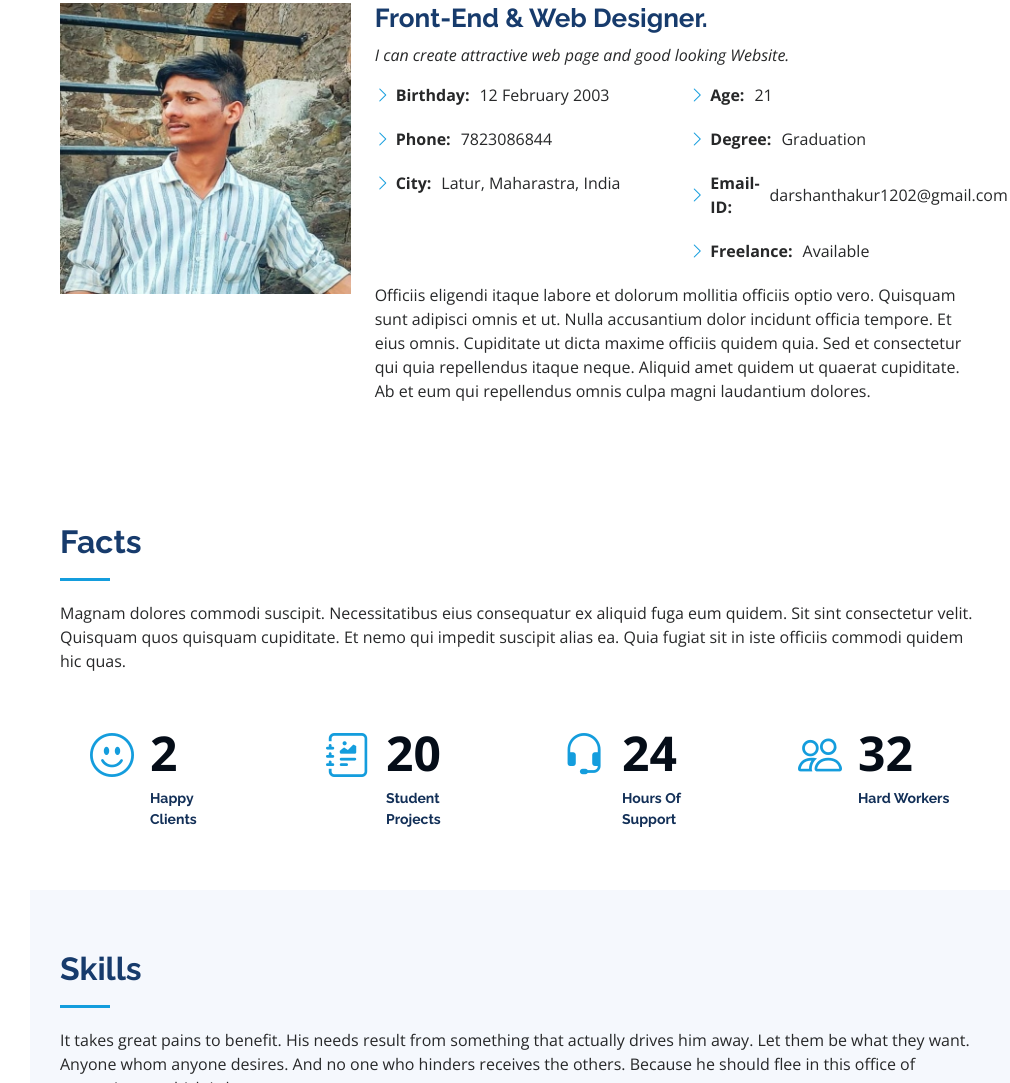
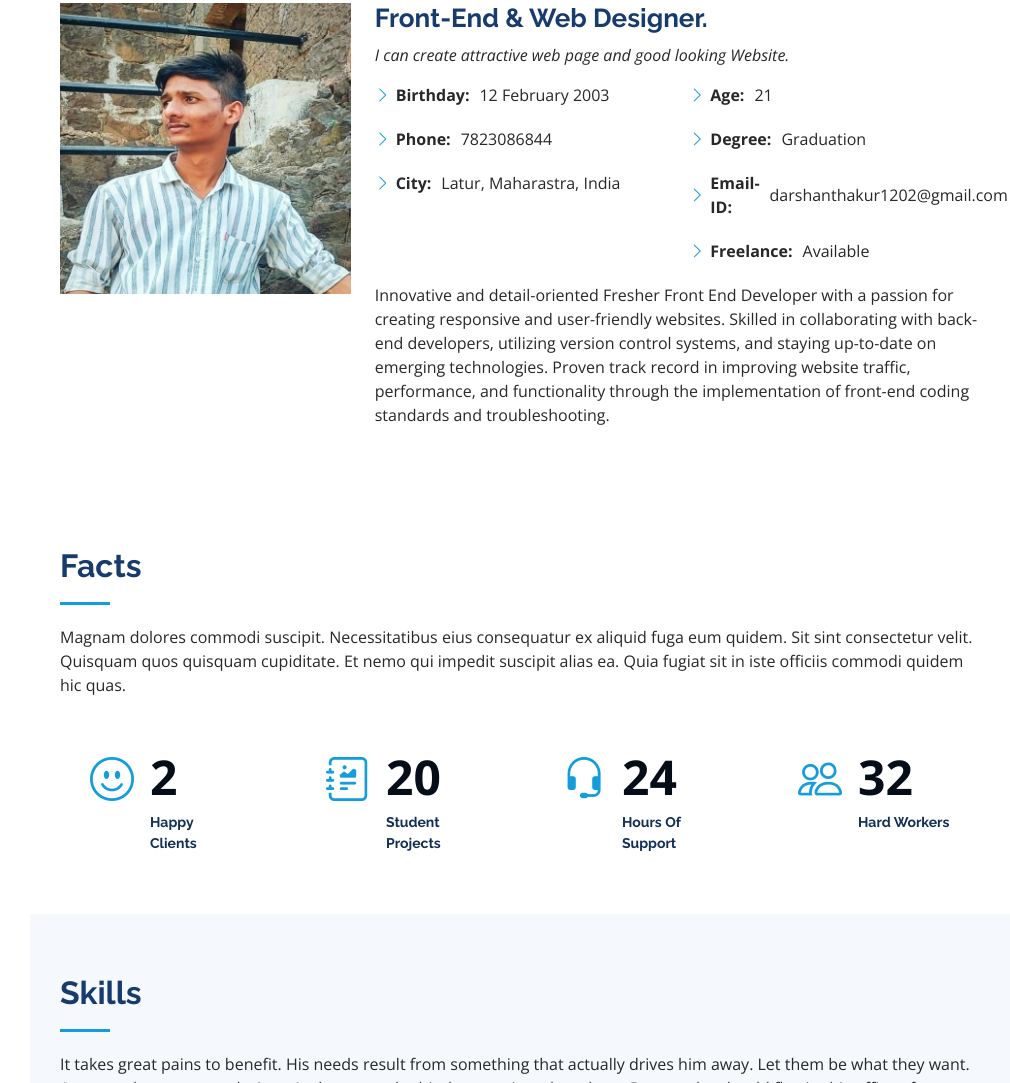
Before and after one commit to Darshan1202/iPortfolio, a plain HTML site: page index.html in a window 1280 px wide. Shown: the part 1037-2120 px from the top of the page, without its empty margins (270-1280 px from the left). Drawn offline with nearby package versions, Linux system fonts and the light colour scheme.

Commit message:
myfirstcommit

```diff
--- a/index.html
+++ b/index.html
@@ -120,8 +120,7 @@
               </div>
             </div>
             <p>
-              Officiis eligendi itaque labore et dolorum mollitia officiis optio vero. Quisquam sunt adipisci omnis et ut. Nulla accusantium dolor incidunt officia tempore. Et eius omnis.
-              Cupiditate ut dicta maxime officiis quidem quia. Sed et consectetur qui quia repellendus itaque neque. Aliquid amet quidem ut quaerat cupiditate. Ab et eum qui repellendus omnis culpa magni laudantium dolores.
+              Innovative and detail-oriented Fresher Front End Developer with a passion for creating responsive and user-friendly websites. Skilled in collaborating with back-end developers, utilizing version control systems, and staying up-to-date on emerging technologies. Proven track record in improving website traffic, performance, and functionality through the implementation of front-end coding standards and troubleshooting.
             </p>
           </div>
         </div>
```
Also changed, not shown: inner-page.html (+1 -0 lines).
